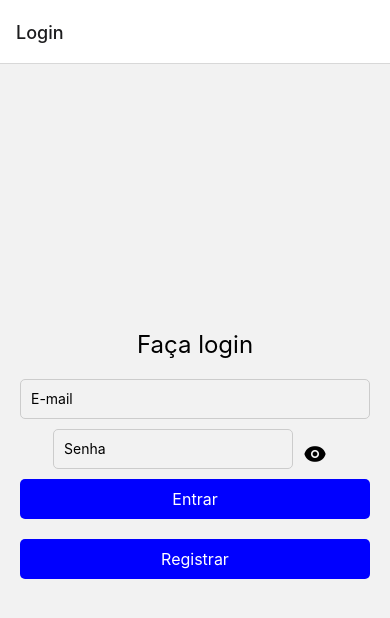
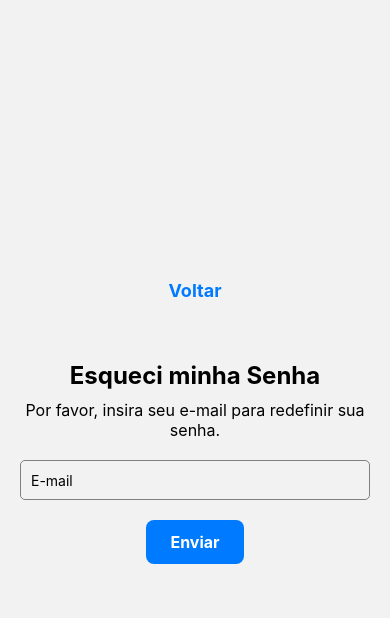
Before and after one commit to davilour/dogapi-reactnative, a React Native app: screen /ForgotPassword in a window 390 px wide. Shown: the top 618 px of the page. Built offline with nearby package versions, Linux system fonts and the light colour scheme; no server answers; what aws-amplify would draw is missing.

Commit message:
forgot passoword add

```diff
--- a/App.js
+++ b/App.js
@@ -6,6 +6,7 @@ import MainScreen from './screens/MainScreen/Index';
 import Register from './screens/Registrer/index.jsx';
 import config from './services/aws-exports.js'
 import { Amplify, Auth } from 'aws-amplify';
+import ForgotPassword from './screens/ForgotPassword/index.jsx';
 
 Amplify.configure(config);
 Auth.configure(config);
@@ -18,6 +19,7 @@ export default function App () {
         <Stack.Screen name="Login" component={Login} />
         <Stack.Screen name="Register" component={Register} />
         <Stack.Screen name="Principal" component={MainScreen} options={{ headerShown: false }}/>
+        <Stack.Screen name="ForgotPassword" component={ForgotPassword} options={{ headerShown: false}} />
       </Stack.Navigator>
     </NavigationContainer>
   );
--- a/package.json
+++ b/package.json
@@ -28,6 +28,7 @@
     "eas-cli": "^7.6.0",
     "expo": "49",
     "expo-status-bar": "~1.11.1",
+    "global": "^4.4.0",
     "proptypes": "^1.1.0",
     "react": "^18.2.0",
     "react-dom": "^18.2.0",
--- /dev/null
+++ b/screens/ForgotPassword/index.jsx
@@ -0,0 +1,101 @@
+import React, {useState} from "react";
+import { Auth } from "aws-amplify";
+import { View, Text, TouchableOpacity, TextInput } from "react-native";
+import { useNavigation } from "@react-navigation/native";
+
+
+const ForgotPassword = () => {
+
+    const navigation = useNavigation();
+    const [email, setEmail] = useState('')
+    const [newPassword, setNewPassword] = useState('')
+    const [showResetForm, setShowResetForm] = useState(false);
+    const [verificationCode, setVerificationCode] = useState('')
+
+
+    async function ResetPassword () {
+        try{
+            const reset = await Auth.forgotPassword(email)
+            ForgotPassword(reset)
+        }
+        catch (error){
+            console.log(error)
+        }
+        setShowResetForm(true);
+    }
+
+    async function forgotPasswordSubmit() {
+        try {
+            const data = await Auth.forgotPasswordSubmit(email, verificationCode, newPassword);
+            console.log(data);
+            alert("Senha alterada com sucesso!")
+            navigation.navigate('Login')
+        }
+        catch (error) {
+          console.log(error);
+          alert("Código inválido!")
+        }
+      }
+
+    const handleGoBack = () => {
+        navigation.navigate('Login')
+    };
+
+      return (
+
+        <View style={{ flex: 1, justifyContent: 'center', alignItems: 'center', paddingHorizontal: 20 }}>
+            <View style={{ flexDirection: 'row', alignItems: 'center', justifyContent: 'space-between', paddingHorizontal: 20, paddingBottom: 60 }}>
+                    <TouchableOpacity onPress={handleGoBack}>
+                        <Text style={{ fontSize: 18, fontWeight: 'bold', color: '#007AFF' }}>Voltar</Text>
+                     </TouchableOpacity>
+            </View>
+          <Text style={{ fontSize: 24, fontWeight: 'bold', marginBottom: 10 }}>Esqueci minha Senha</Text>
+
+
+          {!showResetForm ? (
+            <>
+              <Text style={{ fontSize: 16, textAlign: 'center', marginBottom: 20 }}>Por favor, insira seu e-mail para redefinir sua senha.</Text>
+              <TextInput
+                style={{ width: '100%', height: 40, borderColor: 'gray', borderWidth: 1, borderRadius: 5, paddingHorizontal: 10, marginBottom: 20 }}
+                placeholder="E-mail"
+                value={email}
+                onChangeText={setEmail}
+                keyboardType="email-address"
+                autoCapitalize="none"
+              />
+              <TouchableOpacity
+                style={{ backgroundColor: '#007AFF', paddingVertical: 12, paddingHorizontal: 24, borderRadius: 8 }}
+                onPress={ResetPassword}
+              >
+                <Text style={{ color: '#FFFFFF', fontSize: 16, fontWeight: 'bold' }}>Enviar</Text>
+              </TouchableOpacity>
+            </>
+          ) : (
+            <>
+              <TextInput
+                style={{ width: '100%', height: 40, borderColor: 'gray', borderWidth: 1, borderRadius: 5, paddingHorizontal: 10, marginBottom: 20 }}
+                placeholder="Código de Verificação"
+                value={verificationCode}
+                onChangeText={setVerificationCode}
+              />
+              <TextInput
+                style={{ width: '100%', height: 40, borderColor: 'gray', borderWidth: 1, borderRadius: 5, paddingHorizontal: 10, marginBottom: 20 }}
+                placeholder="Nova Senha"
+                value={newPassword}
+                onChangeText={setNewPassword}
+                secureTextEntry
+              />
+              <TouchableOpacity
+                style={{ backgroundColor: '#007AFF', paddingVertical: 12, paddingHorizontal: 24, borderRadius: 8 }}
+                onPress={forgotPasswordSubmit}
+              >
+                <Text style={{ color: '#FFFFFF', fontSize: 16, fontWeight: 'bold' }}>Redefinir Senha</Text>
+              </TouchableOpacity>
+            </>
+          )}
+        </View>
+      );
+}
+
+
+export default ForgotPassword;
--- a/screens/Login/index.jsx
+++ b/screens/Login/index.jsx
@@ -28,6 +28,10 @@ const Login = () => {
 
   const handleRegistrar = () => {
     navigation.navigate('Register')
+  }
+
+  const handleForgotPassword = () => {
+    navigation.navigate('ForgotPassword')
   }
 
   return (
@@ -67,6 +71,19 @@ const Login = () => {
      >
        <Text style={{ color: 'white', fontSize: 16}}>Registrar</Text>
       </TouchableOpacity>
+      <TouchableOpacity
+      style={{
+        backgroundColor: '#007AFF', // cor azul
+    paddingVertical: 12,
+    paddingHorizontal: 24,
+    borderRadius: 8,
+    alignItems: 'center',
+    marginTop: 20,
+      }}
+      onPress={handleForgotPassword}>
+
+        <Text style={{color: '#FFFFFF', fontWeight: 'bold', fontSize:14}}> Esqueci minha senha</Text>
+      </TouchableOpacity>
     </View>
   );
 };
```
Also changed, not shown: 1 other file (tests, documents, lock files or other folders).
